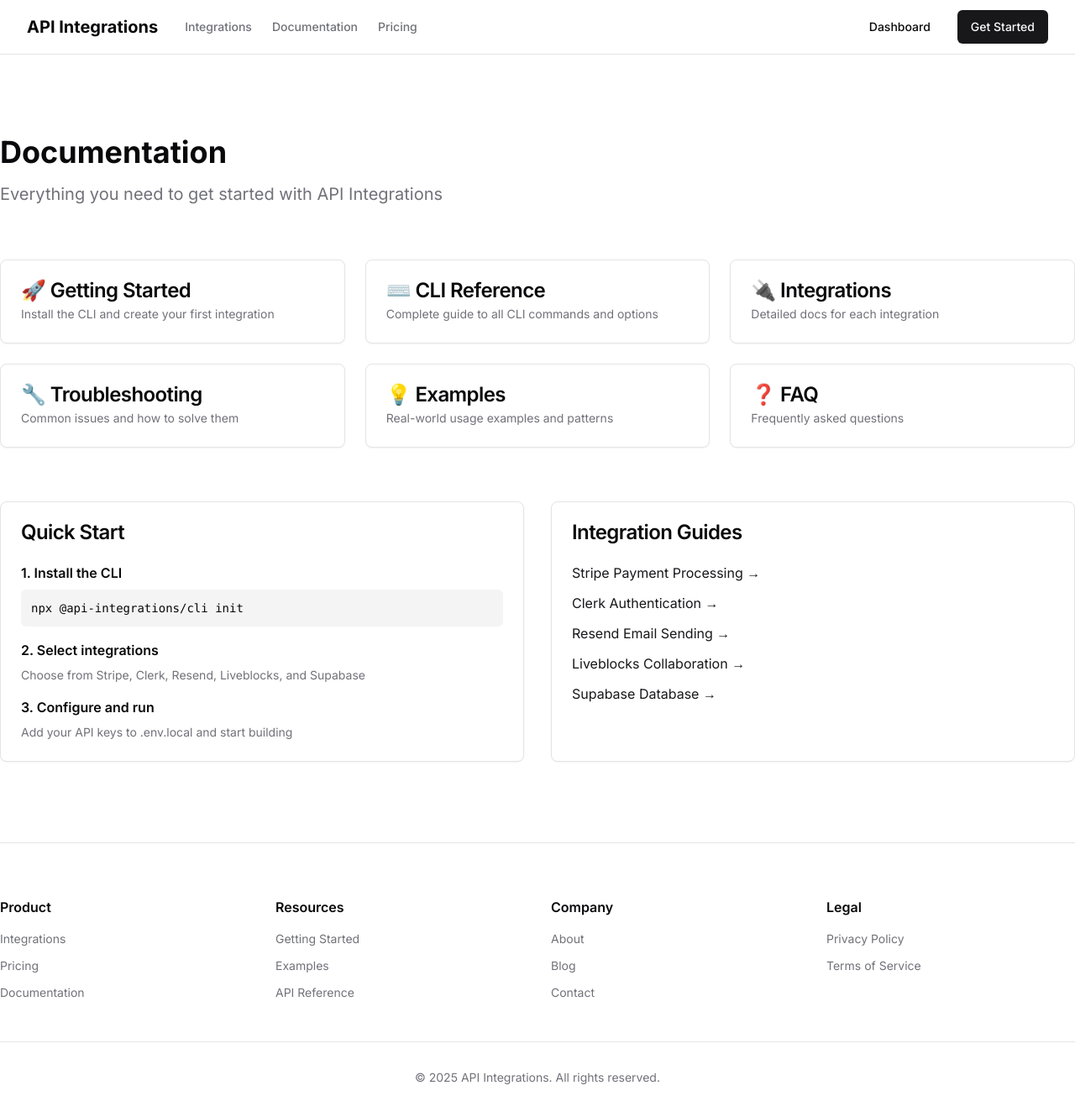
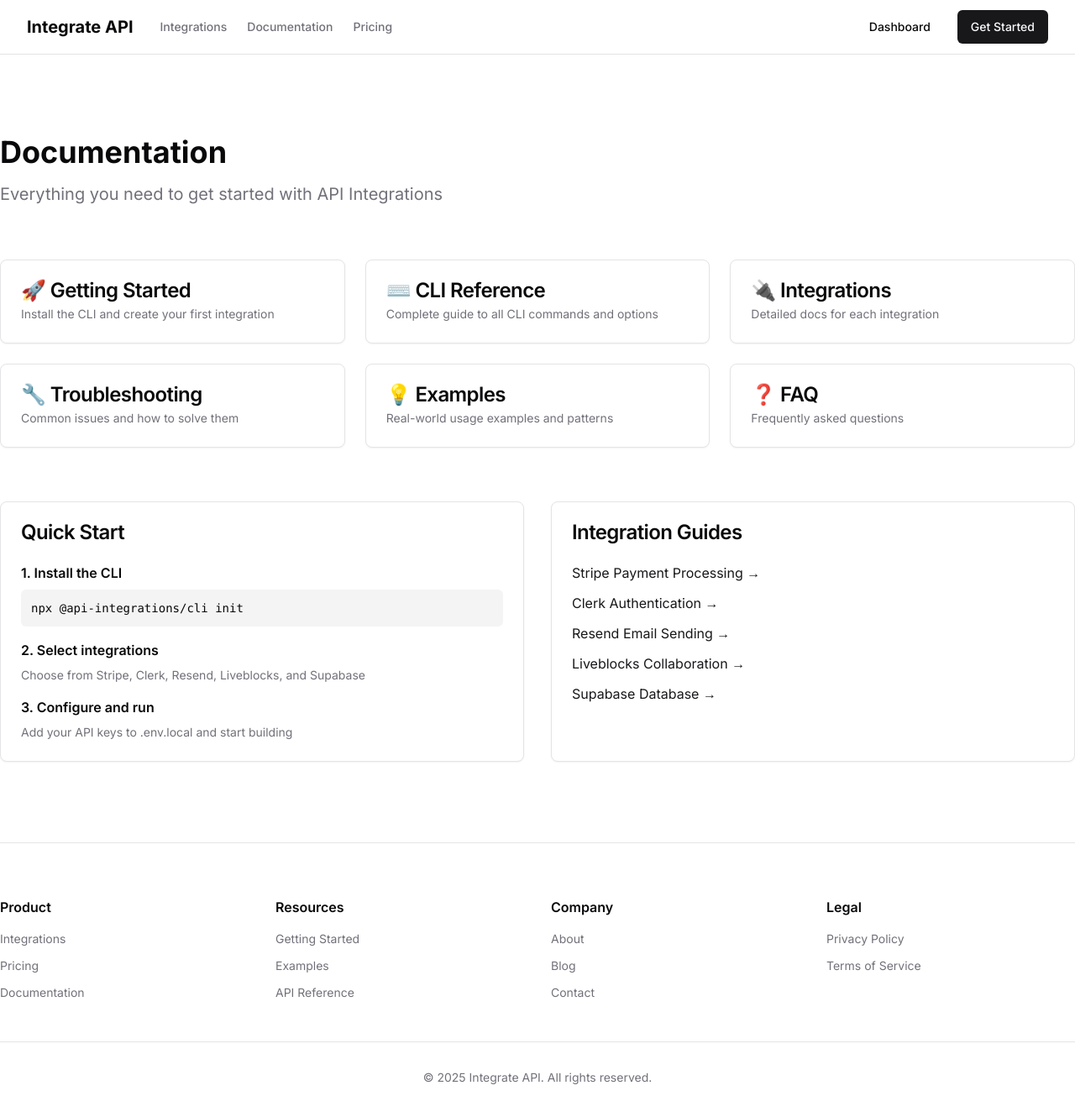
Before and after one commit to Reliathedisco/api_integration_CLI, a Next.js app: page /docs in a window 1280 px wide. Shown: the top 1330 px of the page at 84% size. Built offline with nearby package versions, Linux system fonts and the light colour scheme.

Commit message:
Rebrand to 'Integrate API'

```diff
--- a/app/layout.tsx
+++ b/app/layout.tsx
@@ -5,7 +5,7 @@ import "./globals.css";
 const inter = Inter({ subsets: ["latin"] });
 
 export const metadata: Metadata = {
-  title: "API Integrations - Production-Ready Templates",
+  title: "Integrate API - Production-Ready Templates",
   description: "Generate production-ready API integrations in minutes with battle-tested templates for Stripe, Clerk, Resend, and more.",
 };
 
--- a/components/footer.tsx
+++ b/components/footer.tsx
@@ -115,7 +115,7 @@ export function Footer() {
           </div>
         </div>
         <div className="mt-12 pt-8 border-t text-center text-sm text-muted-foreground">
-          <p>&copy; {new Date().getFullYear()} API Integrations. All rights reserved.</p>
+          <p>&copy; {new Date().getFullYear()} Integrate API. All rights reserved.</p>
         </div>
       </div>
     </footer>
--- a/components/navigation.tsx
+++ b/components/navigation.tsx
@@ -7,7 +7,7 @@ export function Navigation() {
       <div className="container mx-auto px-4 md:px-6 lg:px-8 flex h-16 items-center justify-between">
         <div className="flex items-center gap-6 md:gap-8">
           <Link href="/" className="flex items-center space-x-2">
-            <span className="text-xl font-bold">API Integrations</span>
+            <span className="text-xl font-bold">Integrate API</span>
           </Link>
           <nav className="hidden md:flex gap-6">
             <Link
```
